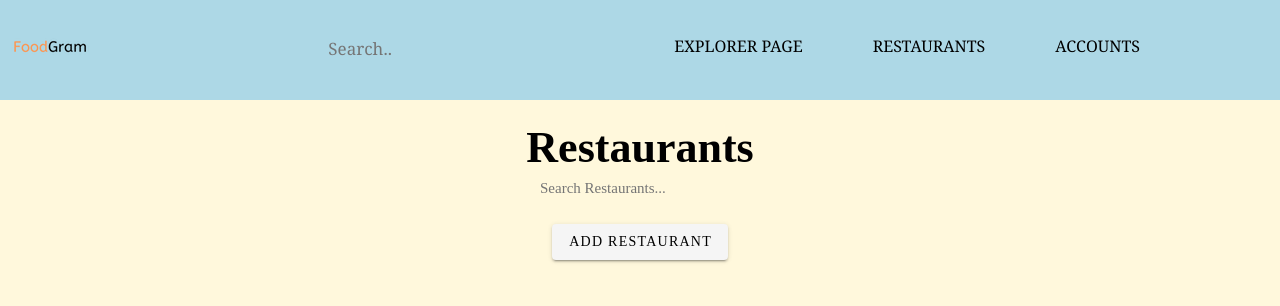
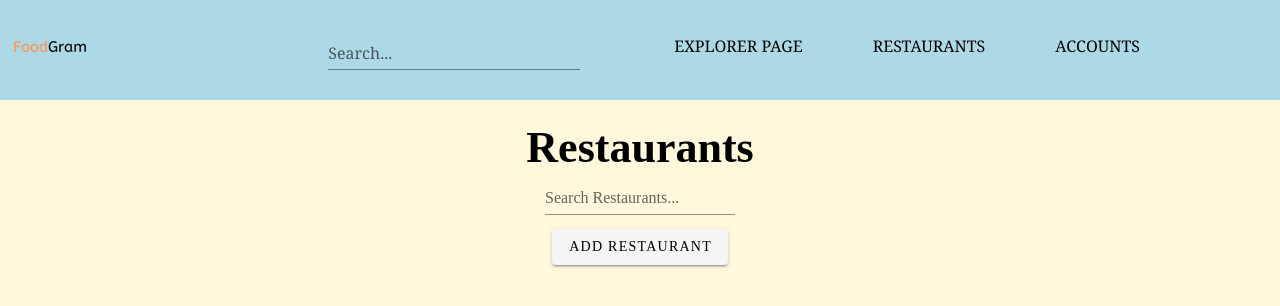
Before and after one commit to mjl776/FoodGram, a Vue app: page / in a window 1280 px wide. Shown: the top 306 px of the page. Built offline with nearby package versions, Linux system fonts and the light colour scheme; no server answers.

Commit message:
styled buttons, searchbar, and font in showrestaurants, addrestaurants, addrestaurantposts, and navbar

```diff
--- a/src/components/Navbar.vue
+++ b/src/components/Navbar.vue
@@ -5,7 +5,8 @@
             <li> <router-link tag = "a" to = "/"> Explorer Page</router-link></li>
             <li><router-link tag = "a" to = "/Restaurants"> Restaurants </router-link> </li>
             <li> <router-link tag = "a" to = "/Accounts"> Accounts </router-link> </li>
-            <input type = "text" placeholder = "Search..">
+            <v-text-field outline label = "Search..." class = "text-box"></v-text-field>
+
         </ul>
         </nav>
     </div>
@@ -31,7 +32,7 @@ export default {
         font-family: Georgia;
     }
 
-    nav input[type=text] {
+    .text-box {
         float: left;
         padding: 8px;
         border: none;
@@ -50,7 +51,6 @@ export default {
         display: inline-block;
         margin-left: 70px;
         padding-top: 23px;
-
         position: relative;
 
     }
--- a/src/components/Restaurants/addRestaurantPosts.vue
+++ b/src/components/Restaurants/addRestaurantPosts.vue
@@ -29,7 +29,7 @@
         </p>
 
         <p>
-           <input type = "submit" value = "Post">
+           <v-btn type = "submit" value = "post" > Post </v-btn>
         </p>
     </form>
 </template>
@@ -167,7 +167,7 @@ export default {
         margin: auto;
         width: 50%;
         padding: 20px;
-        font-family: Courier;
+        font-family: "Georgia";
         text-align: center;
     }
 
--- a/src/components/Restaurants/addRestaurantaccount.vue
+++ b/src/components/Restaurants/addRestaurantaccount.vue
@@ -28,7 +28,7 @@
             </v-textarea>
         <p>
         <p>
-            <input type = "submit" value = "Submit">
+           <v-btn type = "submit" value = "submit"> Submit </v-btn>
         </p>
 
     </form>
@@ -100,7 +100,7 @@ export default {
         margin: auto;
         width: 50%;
         padding: 20px;
-        font-family: Courier;
+        font-family: Georgia;
         text-align: center;
     }
 
--- a/src/components/Restaurants/showRestaurants.vue
+++ b/src/components/Restaurants/showRestaurants.vue
@@ -3,7 +3,7 @@
     <div class = "container">
         <div class ="showRestaurants">
         <h1> Restaurants </h1>
-            <input type = "text" v-model="search" class = "text-box" placeholder ="Search Restaurants..."/>
+            <v-text-field outline label = "Search Restaurants..." class = "text-box"></v-text-field>
             <li><v-btn><router-link tag = a to = "/addRestaurantaccount"> Add Restaurant </router-link> </v-btn> </li>
                 <div v-for = "restaurants in filterRestaurants" :key="restaurants.id" class = "single-restaurant">
                    <router-link v-bind:to = "'/restaurants/' + restaurants.id"> <h2> {{ restaurants.name }} </h2> </router-link>
@@ -80,6 +80,10 @@ a:hover {
     width: 200px;
     height: 30px;
     font-size: 15px;
+    text-align: center;
+    display: inline-block;
+    padding: 5px;
+
 }
 
 </style>
```
